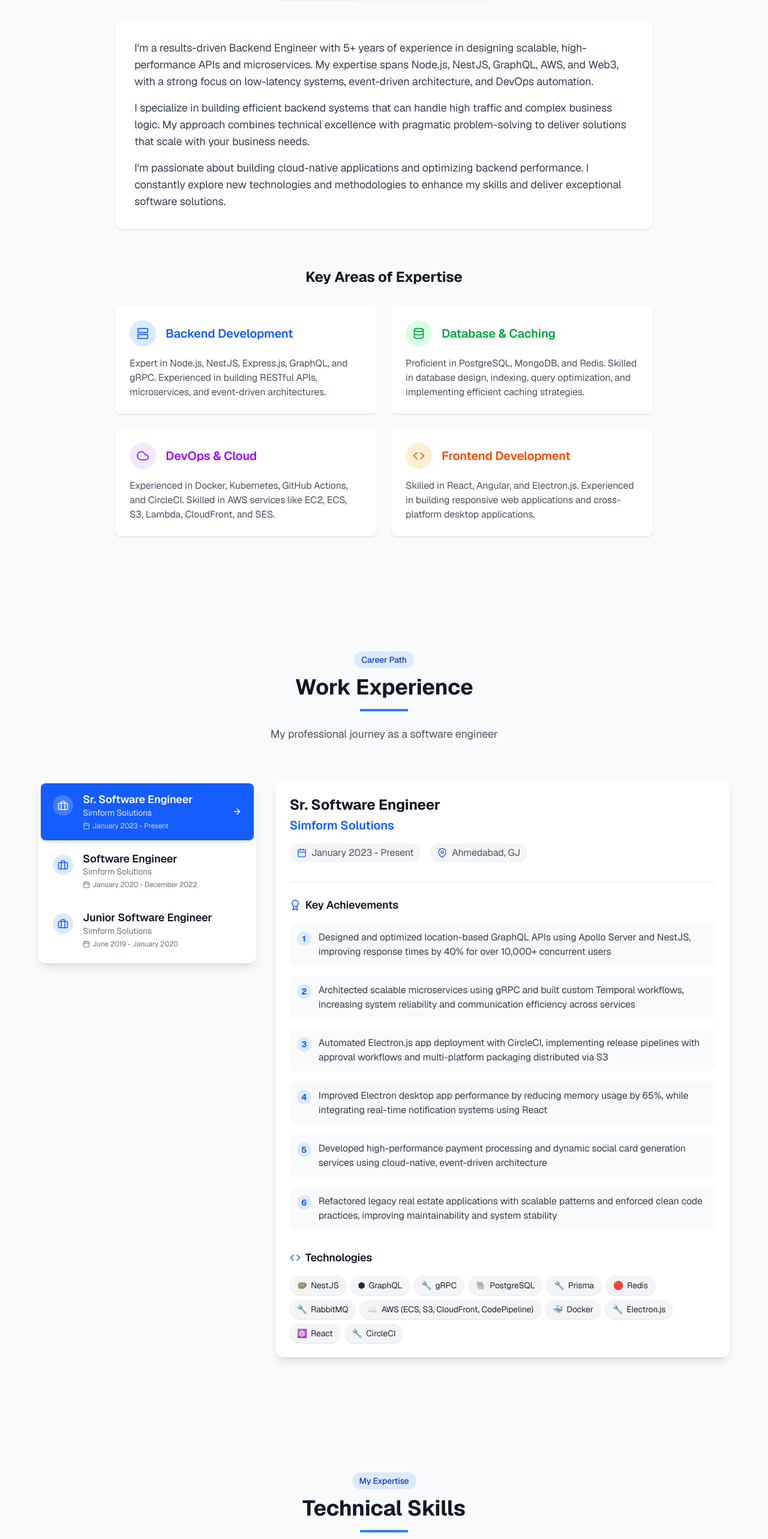
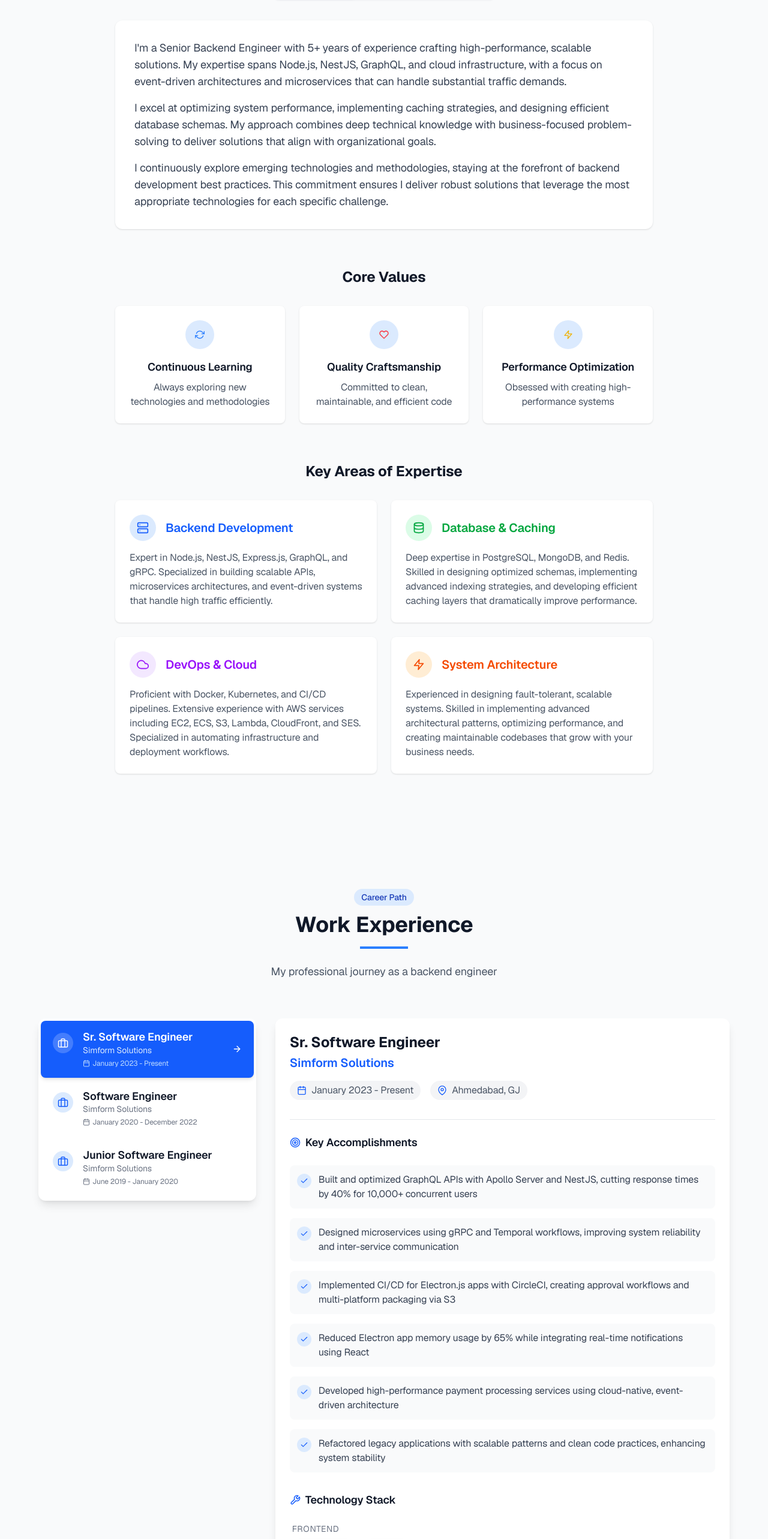
Before and after one commit to hmake98/portfolio, a Next.js app: page / in a window 1280 px wide. Shown: the part 1102-3668 px from the top of the page at 60% size. Built offline with nearby package versions, Linux system fonts and the light colour scheme.

Commit message:
feat: Enhance About, Experience, and Projects components with improved content, UI updates, and new features

```diff
--- a/src/components/About.tsx
+++ b/src/components/About.tsx
@@ -1,9 +1,7 @@
 "use client";
-// eslint-disable-next-line react/no-unescaped-entities
 
-import { useState } from "react";
+import { useState, useRef } from "react";
 import { motion, useInView } from "framer-motion";
-import { useRef } from "react";
 import {
   FiCode,
   FiDatabase,
@@ -12,6 +10,9 @@ import {
   FiBookOpen,
   FiAward,
   FiTrendingUp,
+  FiHeart,
+  FiZap,
+  FiRefreshCw,
 } from "react-icons/fi";
 
 const About: React.FC = () => {
@@ -48,7 +49,7 @@ const About: React.FC = () => {
       iconBg: "bg-blue-100 dark:bg-blue-900",
       color: "text-blue-600 dark:text-blue-400",
       description:
-        "Expert in Node.js, NestJS, Express.js, GraphQL, and gRPC. Experienced in building RESTful APIs, microservices, and event-driven architectures.",
+        "Expert in Node.js, NestJS, Express.js, GraphQL, and gRPC. Specialized in building scalable APIs, microservices architectures, and event-driven systems that handle high traffic efficiently.",
     },
     {
       id: "database",
@@ -59,7 +60,7 @@ const About: React.FC = () => {
       iconBg: "bg-green-100 dark:bg-green-900",
       color: "text-green-600 dark:text-green-400",
       description:
-        "Proficient in PostgreSQL, MongoDB, and Redis. Skilled in database design, indexing, query optimization, and implementing efficient caching strategies.",
+        "Deep expertise in PostgreSQL, MongoDB, and Redis. Skilled in designing optimized schemas, implementing advanced indexing strategies, and developing efficient caching layers that dramatically improve performance.",
     },
     {
       id: "devops",
@@ -70,16 +71,16 @@ const About: React.FC = () => {
       iconBg: "bg-purple-100 dark:bg-purple-900",
       color: "text-purple-600 dark:text-purple-400",
       description:
-        "Experienced in Docker, Kubernetes, GitHub Actions, and CircleCI. Skilled in AWS services like EC2, ECS, S3, Lambda, CloudFront, and SES.",
+        "Proficient with Docker, Kubernetes, and CI/CD pipelines. Extensive experience with AWS services including EC2, ECS, S3, Lambda, CloudFront, and SES. Specialized in automating infrastructure and deployment workflows.",
     },
     {
-      id: "frontend",
-      title: "Frontend Development",
-      icon: <FiCode className="text-orange-600 dark:text-orange-400 text-xl" />,
+      id: "architecture",
+      title: "System Architecture",
+      icon: <FiZap className="text-orange-600 dark:text-orange-400 text-xl" />,
       iconBg: "bg-orange-100 dark:bg-orange-900",
       color: "text-orange-600 dark:text-orange-400",
       description:
-        "Skilled in React, Angular, and Electron.js. Experienced in building responsive web applications and cross-platform desktop applications.",
+        "Experienced in designing fault-tolerant, scalable systems. Skilled in implementing advanced architectural patterns, optimizing performance, and creating maintainable codebases that grow with your business needs.",
     },
   ];
 
@@ -87,69 +88,91 @@ const About: React.FC = () => {
     professional: (
       <>
         <p className="mb-4">
-          I&apos;m a results-driven Backend Engineer with 5+ years of experience
-          in designing scalable, high-performance APIs and microservices. My
-          expertise spans Node.js, NestJS, GraphQL, AWS, and Web3, with a strong
-          focus on low-latency systems, event-driven architecture, and DevOps
-          automation.
+          I&apos;m a Senior Backend Engineer with 5+ years of experience
+          crafting high-performance, scalable solutions. My expertise spans
+          Node.js, NestJS, GraphQL, and cloud infrastructure, with a focus on
+          event-driven architectures and microservices that can handle
+          substantial traffic demands.
         </p>
         <p className="mb-4">
-          I specialize in building efficient backend systems that can handle
-          high traffic and complex business logic. My approach combines
-          technical excellence with pragmatic problem-solving to deliver
-          solutions that scale with your business needs.
+          I excel at optimizing system performance, implementing caching
+          strategies, and designing efficient database schemas. My approach
+          combines deep technical knowledge with business-focused
+          problem-solving to deliver solutions that align with organizational
+          goals.
         </p>
         <p>
-          I&apos;m passionate about building cloud-native applications and
-          optimizing backend performance. I constantly explore new technologies
-          and methodologies to enhance my skills and deliver exceptional
-          software solutions.
+          I continuously explore emerging technologies and methodologies,
+          staying at the forefront of backend development best practices. This
+          commitment ensures I deliver robust solutions that leverage the most
+          appropriate technologies for each specific challenge.
         </p>
       </>
     ),
     education: (
       <>
         <p className="mb-4">
-          I graduated from LDRP Institute of Technology & Research, Gandhinagar,
-          with a B.Tech in Computer Engineering. My academic training provided
-          me with a strong foundation in computer science principles,
-          algorithms, and software design patterns.
+          I hold a B.Tech in Computer Engineering from LDRP Institute of
+          Technology & Research, Gandhinagar, providing me with strong
+          foundations in computer science principles, algorithms, and software
+          architecture.
         </p>
         <p className="mb-4">
-          During my academic years, I developed a full-stack educational portal
-          using PHP and Angular, streamlining administrative workflows and
-          increasing efficiency by 30%. This project was recognized by the
-          department for its innovative approach to solving campus management
+          During my academic career, I developed a full-stack educational portal
+          using PHP and Angular that streamlined administrative processes and
+          increased departmental efficiency by 30%. This project was formally
+          recognized for its innovative approach to campus management
           challenges.
         </p>
         <p>
-          I continuously invest in my education through online courses,
-          technical webinars, and industry conferences. Recent learning focuses
-          include advanced microservices patterns, cloud-native architecture,
-          and performance optimization techniques.
+          My education continues through professional development, focused on
+          cloud-native architectures, distributed systems, and performance
+          optimization. I regularly participate in industry conferences and
+          technical workshops to refine my expertise.
         </p>
       </>
     ),
     personal: (
       <>
         <p className="mb-4">
-          Beyond coding, I&rsquo;m an avid problem solver who enjoys tackling
-          complex challenges. I&rsquo;m passionate about creating technology
-          that makes a positive impact on users&rsquo; lives and businesses.
+          Beyond my technical skills, I&apos;m driven by building technology
+          that delivers real value. I thrive in collaborative environments where
+          I can contribute to innovative solutions while mentoring junior
+          developers on best practices.
         </p>
         <p className="mb-4">
-          I thrive in collaborative environments and enjoy mentoring junior
-          developers. I believe in writing clean, maintainable code and approach
-          each project with attention to detail and a commitment to excellence.
+          I believe in writing clean, maintainable code and approach each
+          project with meticulous attention to detail. My problem-solving
+          mindset and analytical approach help me tackle complex technical
+          challenges effectively.
         </p>
         <p>
-          When I&rsquo;m not coding, you might find me exploring new
-          technologies, contributing to open-source projects, or sharing my
-          knowledge through technical write-ups and community engagement.
+          When not coding, I actively contribute to open-source projects,
+          explore cutting-edge technologies, and share knowledge through
+          technical articles and community engagement. These activities help me
+          maintain a balanced perspective on software development.
         </p>
       </>
     ),
   };
+
+  const values = [
+    {
+      icon: <FiRefreshCw className="text-blue-500" />,
+      title: "Continuous Learning",
+      description: "Always exploring new technologies and methodologies",
+    },
+    {
+      icon: <FiHeart className="text-red-500" />,
+      title: "Quality Craftsmanship",
+      description: "Committed to clean, maintainable, and efficient code",
+    },
+    {
+      icon: <FiZap className="text-yellow-500" />,
+      title: "Performance Optimization",
+      description: "Obsessed with creating high-performance systems",
+    },
+  ];
 
   return (
     <section
@@ -227,6 +250,33 @@ const About: React.FC = () => {
             {tabContent[activeTab as keyof typeof tabContent]}
           </motion.div>
 
+          {/* Core Values Section */}
+          <motion.div variants={fadeIn} className="mb-16">
+            <h3 className="text-2xl font-bold text-center mb-8 text-gray-900 dark:text-white">
+              Core Values
+            </h3>
+            <div className="grid grid-cols-1 md:grid-cols-3 gap-6">
+              {values.map((value, index) => (
+                <motion.div
+                  key={index}
+                  className="bg-white dark:bg-gray-800 p-6 rounded-lg text-center shadow-sm hover:shadow-md transition-all duration-300"
+                  variants={fadeIn}
+                  whileHover={{ y: -5 }}
+                >
+                  <div className="inline-flex items-center justify-center w-12 h-12 mb-4 bg-blue-100 dark:bg-blue-900/30 rounded-full">
+                    {value.icon}
+                  </div>
+                  <h4 className="text-lg font-semibold mb-2 text-gray-900 dark:text-white">
+                    {value.title}
+                  </h4>
+                  <p className="text-gray-600 dark:text-gray-400">
+                    {value.description}
+                  </p>
+                </motion.div>
+              ))}
+            </div>
+          </motion.div>
+
           {/* Key Expertise Areas */}
           <motion.h3
             className="text-2xl font-bold text-center mb-8 text-gray-900 dark:text-white"
--- a/src/components/Experience.tsx
+++ b/src/components/Experience.tsx
@@ -9,6 +9,9 @@ import {
   FiAward,
   FiCode,
   FiArrowRight,
+  FiCheck,
+  FiTool,
+  FiTarget,
 } from "react-icons/fi";
 import { useInView } from "react-intersection-observer";
 import { Experience as ExperienceType } from "@/types";
@@ -22,12 +25,12 @@ const experiences: ExperienceType[] = [
     duration: "January 2023 - Present",
     location: "Ahmedabad, GJ",
     description: [
-      "Designed and optimized location-based GraphQL APIs using Apollo Server and NestJS, improving response times by 40% for over 10,000+ concurrent users",
-      "Architected scalable microservices using gRPC and built custom Temporal workflows, increasing system reliability and communication efficiency across services",
-      "Automated Electron.js app deployment with CircleCI, implementing release pipelines with approval workflows and multi-platform packaging distributed via S3",
-      "Improved Electron desktop app performance by reducing memory usage by 65%, while integrating real-time notification systems using React",
-      "Developed high-performance payment processing and dynamic social card generation services using cloud-native, event-driven architecture",
-      "Refactored legacy real estate applications with scalable patterns and enforced clean code practices, improving maintainability and system stability",
+      "Built and optimized GraphQL APIs with Apollo Server and NestJS, cutting response times by 40% for 10,000+ concurrent users",
+      "Designed microservices using gRPC and Temporal workflows, improving system reliability and inter-service communication",
+      "Implemented CI/CD for Electron.js apps with CircleCI, creating approval workflows and multi-platform packaging via S3",
+      "Reduced Electron app memory usage by 65% while integrating real-time notifications using React",
+      "Developed high-performance payment processing services using cloud-native, event-driven architecture",
+      "Refactored legacy applications with scalable patterns and clean code practices, enhancing system stability",
     ],
     technologies: [
       "NestJS",
@@ -37,7 +40,7 @@ const experiences: ExperienceType[] = [
       "Prisma",
       "Redis",
       "RabbitMQ",
-      "AWS (ECS, S3, CloudFront, CodePipeline)",
+      "AWS (ECS, S3, CloudFront)",
       "Docker",
       "Electron.js",
       "React",
@@ -51,11 +54,11 @@ const experiences: ExperienceType[] = [
     duration: "January 2020 - December 2022",
     location: "Ahmedabad, GJ",
     description: [
-      "Built a custom Angular-based digital signage system, managing content delivery for 100+ concurrent displays with optimized rendering and caching",
-      "Reduced API query response times by 75% through efficient indexing and search-ranking improvements in a high-traffic application",
-      "Automated infrastructure deployments using AWS CodePipeline and Elastic Beanstalk, decreasing deployment time by 60%",
-      "Mentored over 10 junior developers on backend best practices, microservice architecture, and DevOps workflows",
-      "Contributed to an open-source microservices boilerplate, which gained 200+ GitHub stars, promoting clean architecture across projects",
+      "Created an Angular-based digital signage system managing content for 100+ displays with optimized rendering",
+      "Slashed API query response times by 75% through efficient indexing and search algorithm improvements",
+      "Automated infrastructure deployment with AWS CodePipeline and Elastic Beanstalk, reducing deployment time by 60%",
+      "Mentored 10+ junior developers on backend best practices, microservice architecture, and DevOps workflows",
+      "Contributed to an open-source microservices boilerplate with 200+ GitHub stars, promoting clean architecture",
     ],
     technologies: [
       "Node.js",
@@ -76,9 +79,9 @@ const experiences: ExperienceType[] = [
     duration: "June 2019 - January 2020",
     location: "Ahmedabad, GJ",
     description: [
-      "Developed a cross-platform employee management desktop application using Electron.js and Angular, improving employee productivity by 50%",
-      "Established standardized coding practices and documentation for desktop application teams, streamlining development collaboration",
-      "Participated in organization-wide training on modern software development workflows, tools, and project methodologies",
+      "Built a cross-platform employee management app using Electron.js and Angular, boosting productivity by 50%",
+      "Established coding standards and documentation for desktop application teams, improving collaboration",
+      "Participated in training on modern development workflows, tools, and project methodologies",
     ],
     technologies: [
       "Electron.js",
@@ -147,6 +150,56 @@ const Experience: React.FC = () => {
     },
   };
 
+  // Group technologies by category for better visual organization
+  const groupTechnologies = (techs: string[]) => {
+    const groups = {
+      frontend: [] as string[],
+      backend: [] as string[],
+      database: [] as string[],
+      devops: [] as string[],
+      other: [] as string[],
+    };
+
+    const categoryMap: Record<string, keyof typeof groups> = {
+      React: "frontend",
+      Angular: "frontend",
+      "Electron.js": "frontend",
+      TypeScript: "frontend",
+      "HTML/CSS": "frontend",
+
+      "Node.js": "backend",
+      NestJS: "backend",
+      GraphQL: "backend",
+      gRPC: "backend",
+      Prisma: "backend",
+      TypeORM: "backend",
+      RabbitMQ: "backend",
+      Microservices: "backend",
+      "RESTful APIs": "backend",
+
+      PostgreSQL: "database",
+      Redis: "database",
+
+      Docker: "devops",
+      Kubernetes: "devops",
+      "AWS (ECS, S3, CloudFront)": "devops",
+      "AWS (Elastic Beanstalk, CodePipeline)": "devops",
+      CircleCI: "devops",
+      "CI/CD": "devops",
+
+      Git: "other",
+      Jira: "other",
+      Zoho: "other",
+    };
+
+    techs.forEach((tech) => {
+      const category = categoryMap[tech] || "other";
+      groups[category].push(tech);
+    });
+
+    return groups;
+  };
+
   const getTechIcon = (tech: string) => {
     const lowercaseTech = tech.toLowerCase();
     if (lowercaseTech.includes("aws")) return "☁️";
@@ -157,7 +210,12 @@ const Experience: React.FC = () => {
     if (lowercaseTech.includes("react")) return "⚛️";
     if (lowercaseTech.includes("postgres")) return "🐘";
     if (lowercaseTech.includes("redis")) return "🔴";
-    if (lowercaseTech.includes("angular")) return "🔺";
+    if (lowercaseTech.includes("angular")) return "🅰️";
+    if (lowercaseTech.includes("typescript")) return "TS";
+    if (lowercaseTech.includes("microservice")) return "μ️";
+    if (lowercaseTech.includes("kubernetes")) return "☸️";
+    if (lowercaseTech.includes("jira")) return "📋";
+    if (lowercaseTech.includes("git")) return "🔄";
     return "🔧";
   };
 
@@ -196,7 +254,7 @@ const Experience: React.FC = () => {
               className="text-lg text-gray-600 dark:text-gray-400 max-w-2xl mx-auto"
               variants={itemVariants}
             >
-              My professional journey as a software engineer
+              My professional journey as a backend engineer
             </motion.p>
           </motion.div>
 
@@ -300,14 +358,16 @@ const Experience: React.FC = () => {
                           </div>
                         </div>
 
+                        {/* Key Achievements - Improved UI with categories */}
                         <div className="mb-8">
-                          <h4 className="text-lg font-semibold mb-4 flex items-center text-gray-900 dark:text-white">
-                            <FiAward className="mr-2 text-blue-600 dark:text-blue-400" />
-                            Key Achievements
+                          <h4 className="text-lg font-semibold mb-6 flex items-center text-gray-900 dark:text-white">
+                            <FiTarget className="mr-2 text-blue-600 dark:text-blue-400" />
+                            Key Accomplishments
                           </h4>
-                          <ul className="space-y-4 mb-6">
+
+                          <div className="space-y-4">
                             {exp.description.map((item, idx) => (
-                              <motion.li
+                              <motion.div
                                 key={idx}
                                 initial={{ opacity: 0, x: -10 }}
                                 animate={{
@@ -315,26 +375,39 @@ const Experience: React.FC = () => {
                                   x: 0,
                                   transition: { delay: idx * 0.1 },
                                 }}
-                                className="flex items-start bg-gray-50 dark:bg-gray-700/30 p-3 rounded-lg hover:bg-blue-50 dark:hover:bg-blue-900/10 transition-colors"
+                                className="flex items-start bg-gray-50 dark:bg-gray-700/30 p-3 rounded-lg hover:bg-blue-50 dark:hover:bg-blue-900/10 transition-colors group"
                               >
-                                <span className="inline-flex items-center justify-center w-6 h-6 bg-blue-100 dark:bg-blue-900/50 text-blue-600 dark:text-blue-400 rounded-full mr-3 mt-0.5 flex-shrink-0 font-bold text-sm">
-                                  {idx + 1}
-                                </span>
-                                <span className="text-gray-700 dark:text-gray-300">
+                                <div className="flex-shrink-0 mr-3 mt-0.5">
+                                  <div className="inline-flex items-center justify-center w-6 h-6 bg-blue-100 dark:bg-blue-900/50 text-blue-600 dark:text-blue-400 rounded-full group-hover:bg-blue-200 dark:group-hover:bg-blue-800/50 transition-colors">
+                                    <FiCheck size={14} />
+                                  </div>
+                                </div>
+                                <p className="text-gray-700 dark:text-gray-300">
                                   {item}
-                                </span>
-                              </motion.li>
+                                </p>
+                              </motion.div>
                             ))}
-                          </ul>
+                          </div>
                         </div>
 
+                        {/* Technologies with categories */}
                         <div>
-                          <h4 className="text-lg font-semibold mb-4 flex items-center text-gray-900 dark:text-white">
-                            <FiCode className="mr-2 text-blue-600 dark:text-blue-400" />
-                            Technologies
+                          <h4 className="text-lg font-semibold mb-6 flex items-center text-gray-900 dark:text-white">
+                            <FiTool className="mr-2 text-blue-600 dark:text-blue-400" />
+                            Technology Stack
                           </h4>
+
+                          <div className="space-y-4">
+                            {Object.entries(groupTechnologies(exp.technologies))
+                              .filter(([_, techs]) => techs.length > 0)
+                              .map(([category, techs]) => (
+                                <div key={category} className="mb-4">
+                                  <h5 className="text-sm uppercase tracking-wider text-gray-500 dark:text-gray-400 mb-2 ml-1">
+                                    {category.charAt(0).toUpperCase() +
+                                      category.slice(1)}
+                                  </h5>
                                   <div className="flex flex-wrap gap-2">
-                            {exp.technologies.map((tech, idx) => (
+                                    {techs.map((tech, idx) => (
                                       <motion.span
                                         key={idx}
                                         initial={{ opacity: 0, scale: 0.8 }}
@@ -357,6 +430,9 @@ const Experience: React.FC = () => {
                                     ))}
                                   </div>
                                 </div>
+                              ))}
+                          </div>
+                        </div>
                       </motion.div>
                     )
                 )}
```
Also changed, not shown: src/components/Projects.tsx (+86 -34 lines). Lines whose indentation alone changed are shown as unchanged.
